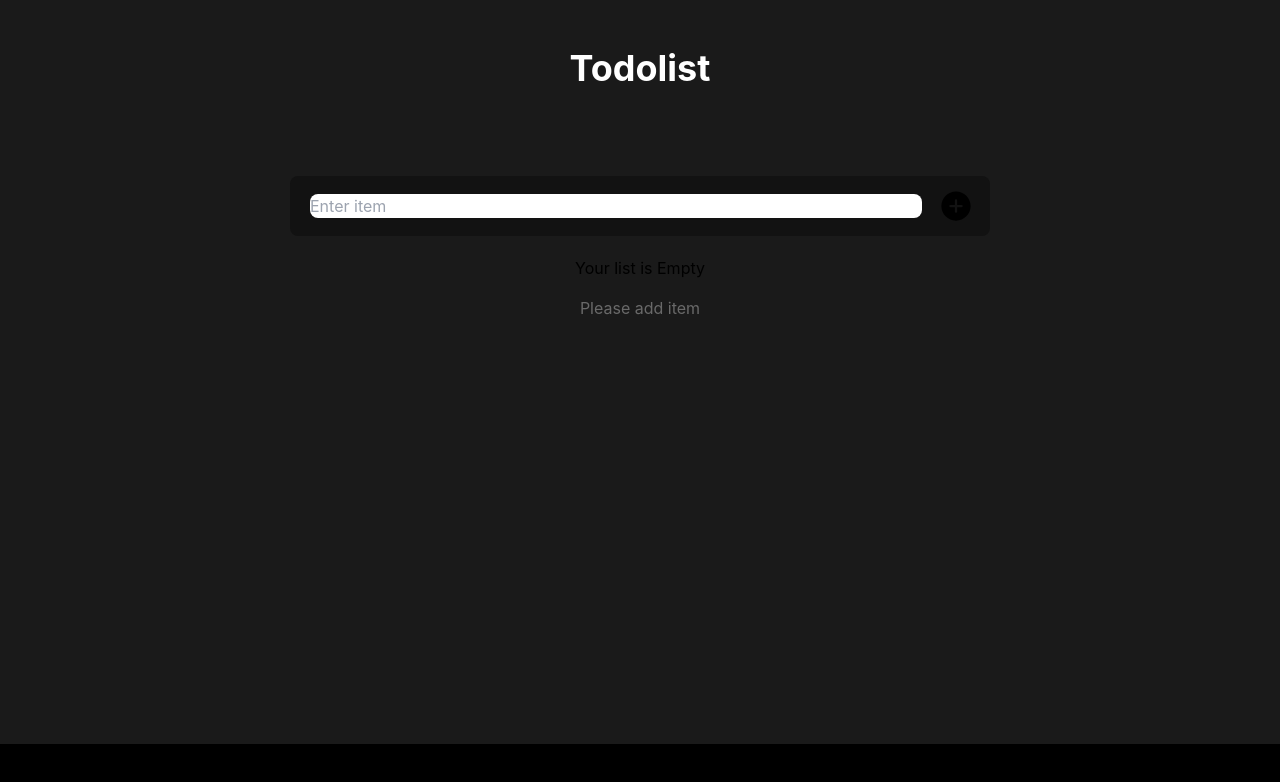
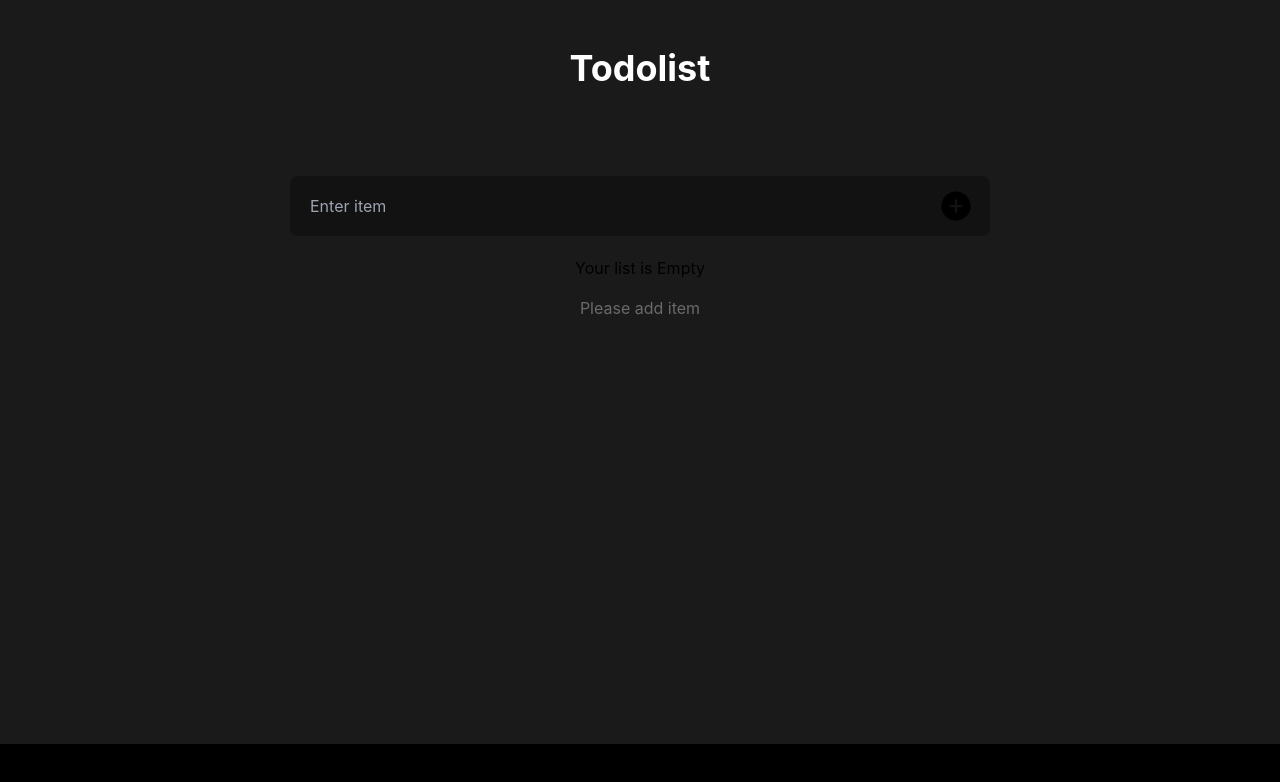
Before and after one commit to hassaancode/todoapp, a React (Vite) app: page / in a window 1280 px wide. Shown: the top 782 px of the page. Built offline with nearby package versions, Linux system fonts and the light colour scheme.

Commit message:
input styling fixed

```diff
--- a/src/components/Additem.jsx
+++ b/src/components/Additem.jsx
@@ -8,7 +8,7 @@ function Additem({ newItem, setNewItem, handleSubmit }) {
         className="px-4 pl-5 py-3 flex items-center justify-center gap-4 w-full max-w-[700px] mt-20 bg-[#121212] rounded-lg"
       >
         <input
-          className="outline-none rounded-lg w-full autofill:shadow-[inset_0_0_0px_1000px_#121212]"
+          className="bg-[#121212] outline-none rounded-lg w-full autofill:shadow-[inset_0_0_0px_1000px_#121212]"
           type="text"
           id="addItem"
           placeholder="Enter item"
```
